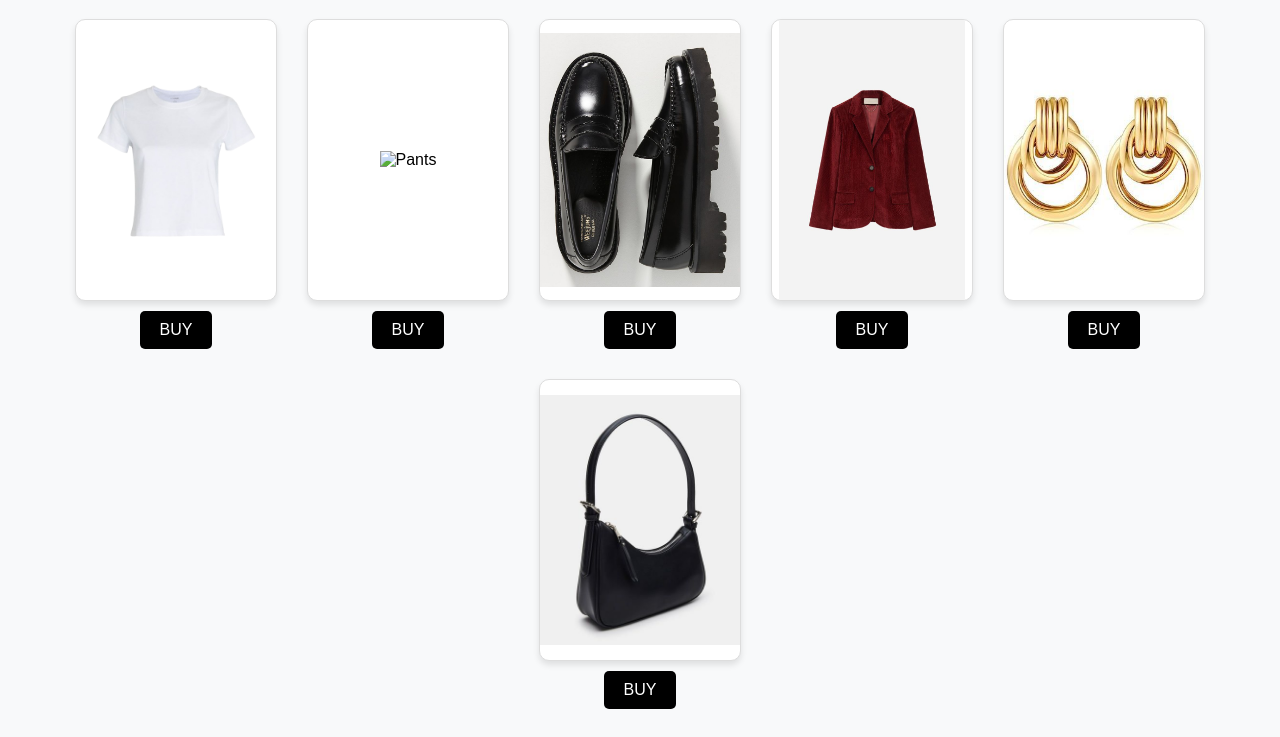
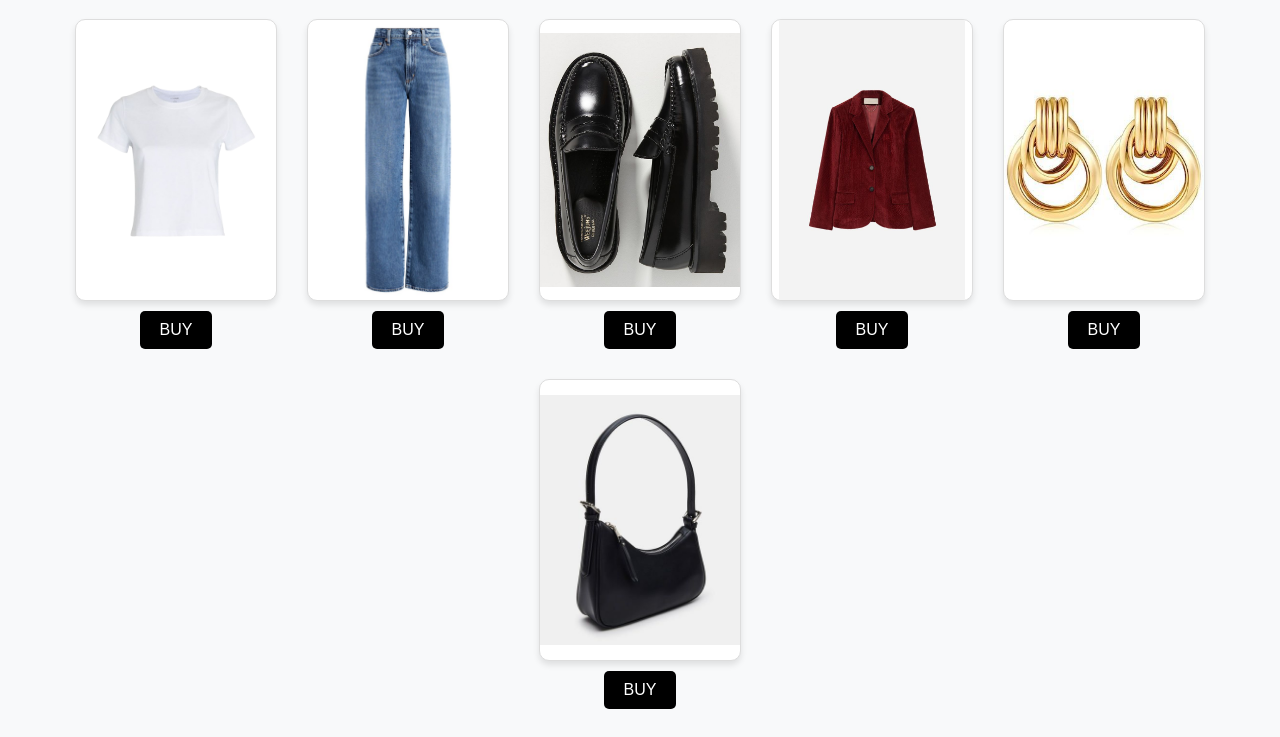
Before and after one commit to petrinaropra-cmd/venmuse, a plain HTML site: page pieces1.html in a window 1280 px wide. Shown: the part 89-826 px from the top of the page. Drawn offline with Linux system fonts and the light colour scheme.

Commit message:
Test commit via terminal

```diff
--- a/pieces1.html
+++ b/pieces1.html
@@ -70,7 +70,7 @@
 
     <div class="card-container">
       <div class="card">
-        <img src="images/jeans.png" alt="Pants">
+        <img src="images/jeans.jpg" alt="Pants">
       </div>
       <a href="https://www.levi.com/US/en_US/clothing/women/jeans/straight/ribcage-full-length-womens-jeans/p/790780044" class="buy-btn">BUY</a>
     </div>
```
